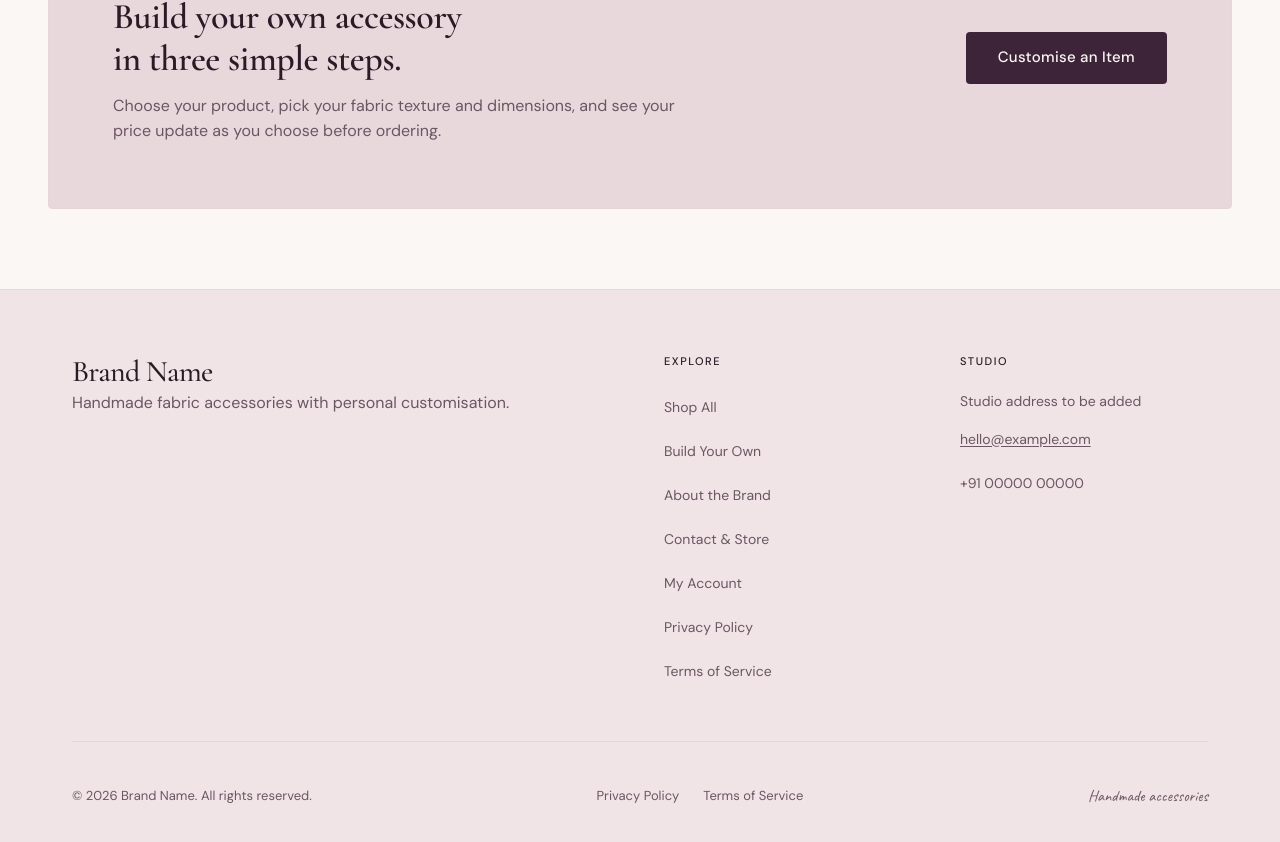
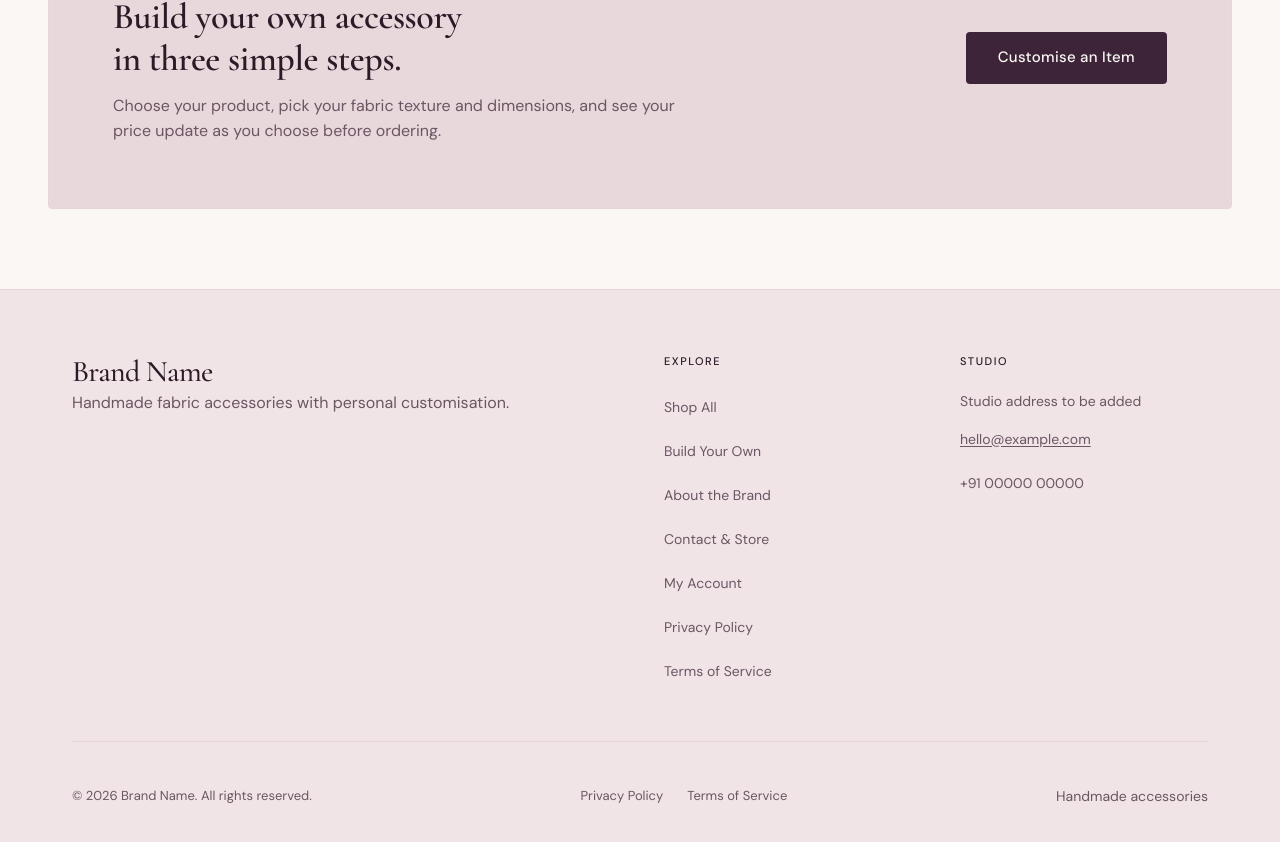
Before and after one commit to anandawasthi10/Boutique, a Next.js app: page / in a window 1280 px wide. Shown: the part 4119-4961 px from the top of the page. Built offline with nearby package versions, Linux system fonts and the light colour scheme; no server answers.

Commit message:
Limited Caveat to single accent phrases.

```diff
--- a/components/layout/Footer.tsx
+++ b/components/layout/Footer.tsx
@@ -76,7 +76,7 @@ export const Footer: React.FC = () => {
               Terms of Service
             </Link>
           </div>
-          <p className="text-script text-base text-[var(--color-text-muted)]">
+          <p className="text-body-small text-[var(--color-text-muted)]">
             Handmade accessories
           </p>
         </div>
```
